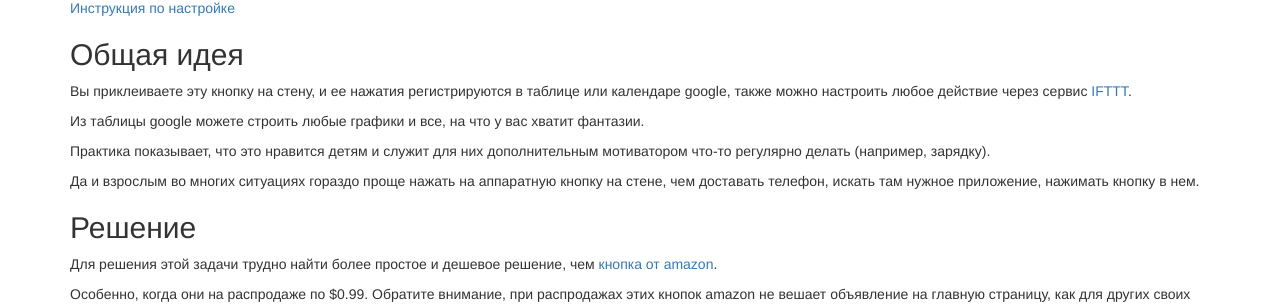
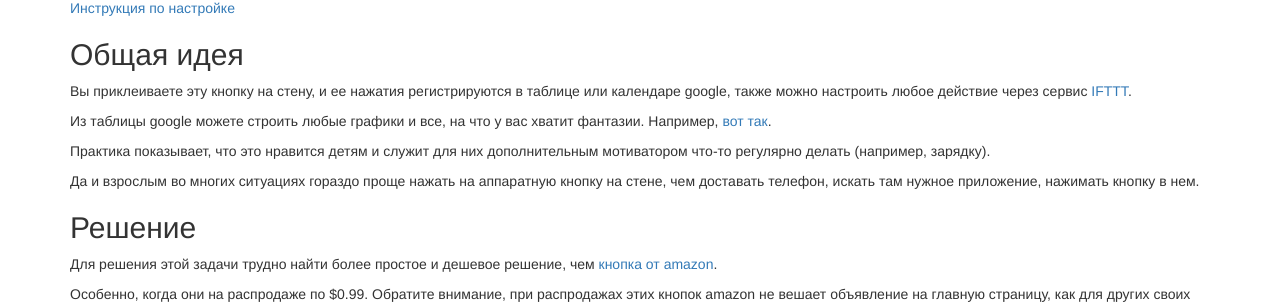
Before and after one commit to andgineer/sorokin.engineer, a Jekyll site: the page built from posts/ru/_posts/2016-10-14-amazon_dash_button_hack.md, in a window 1280 px wide. Shown: the part 491-797 px from the top of the page. Built offline with Jekyll 4.4.1, drawn with Linux system fonts in a browser that asks for light colours; nearby versions of some CDN libraries; comment, search, counter and statistics services are not loaded.

Commit message:
IoT calendar & amazon dash button cross-references

```diff
--- a/posts/ru/_posts/2016-10-14-amazon_dash_button_hack.md
+++ b/posts/ru/_posts/2016-10-14-amazon_dash_button_hack.md
@@ -17,7 +17,8 @@ tags: [amazon dash button, python, docker, synology]
 Вы приклеиваете эту кнопку на стену, и ее нажатия регистрируются в таблице или календаре google,
 также можно настроить любое действие через сервис [IFTTT](https://ifttt.com).
 
-Из таблицы google можете строить любые графики и все, на что у вас хватит фантазии.
+Из таблицы google можете строить любые графики и все, на что у вас хватит фантазии. Например,
+[вот так](http://masterandrey.com/posts/ru/iot_calendar_synology/).
 
 Практика показывает, что это нравится детям и служит для них дополнительным мотиватором
 что-то регулярно делать (например, зарядку).
```
Also changed, not shown: posts/en/_posts/2016-10-14-amazon_dash_button_hack.md (+3 -0 lines), posts/en/_posts/2016-10-14-amazon_dash_button_hack_install.md (+1 -1 lines), posts/en/_posts/2016-10-20-iot_calendar_synology.md (+1 -1 lines), posts/ru/_posts/2016-10-20-iot_calendar_synology.md (+1 -1 lines).
